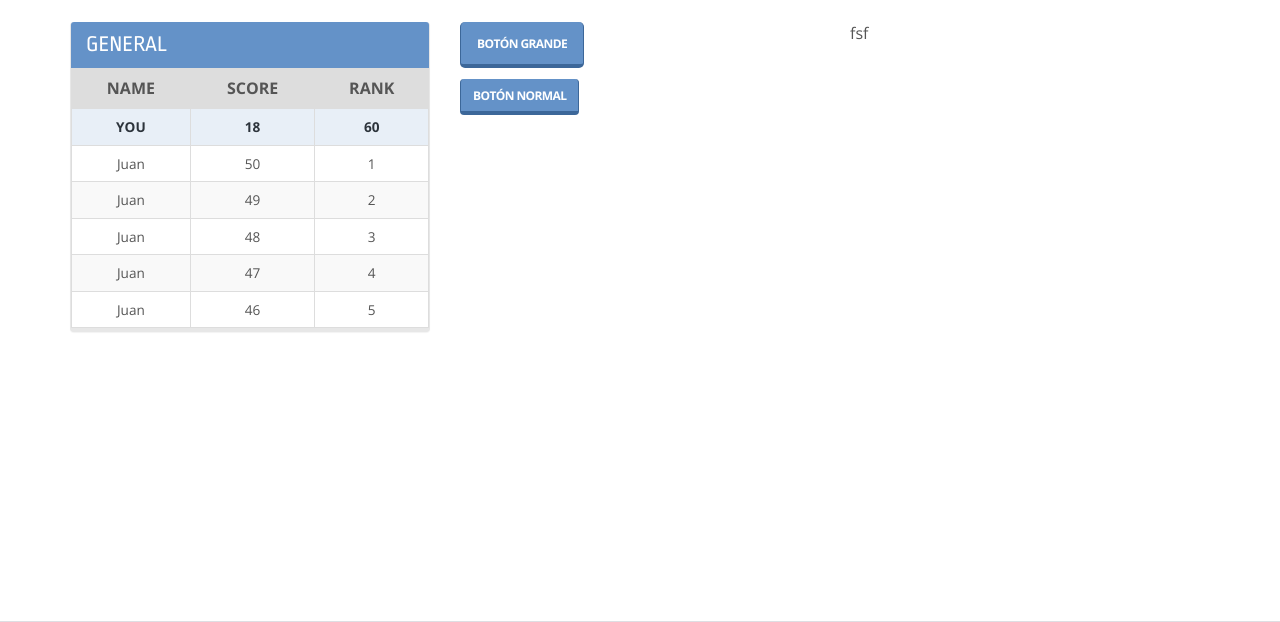
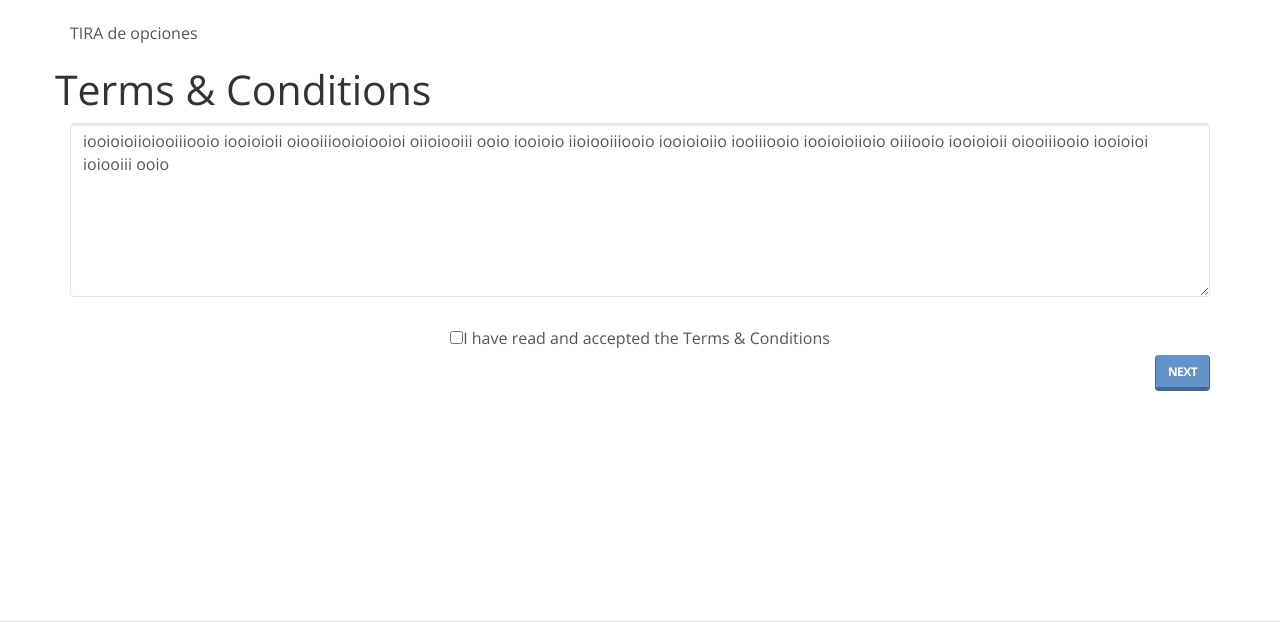
Before and after one commit to ekersten/javadoc_primeros_pasos, a PHP site: page /usr002.php in a window 1280 px wide. Shown: the part 89-711 px from the top of the page. Run offline with PHP 8.4, Linux system fonts and the light colour scheme; style sheets or scripts are compiled from the project's sources; some libraries are stand-ins or nearby versions.

Commit message:
usr002.php arreglos

```diff
--- a/less/styles.less
+++ b/less/styles.less
@@ -160,6 +160,20 @@ footer, .page-wrap:after {
 	display: block;
 }
 
+/* pagina alta usuarios*/
+
+.right_btn{
+	float: right;
+	}
+
+.centrado{
+	display: block;
+text-align: center;
+margin-top: 30px;
+}
+
+
+
 /* BOOTSTRAP OVERRIDES */
 .container-fluid {
 	max-width: 1170px;
@@ -201,6 +215,10 @@ footer, .page-wrap:after {
 	}
 }
 
+/*pagina ranking*/
+
 .badge{
 	background: @btn_azul;
 }
+
+/*fin pagina ranking*/
--- a/usr002.php
+++ b/usr002.php
@@ -11,63 +11,20 @@
 	<div class="page-wrap">
 		<?php include('includes/header.php'); ?>
 		<section class="container-fluid">
+			TIRA de opciones
 			<div class="row">
-				<div class="col-xs-4">
-					<div class="panel panel-primary no-padding">
-						<div class="panel-heading">
-							<h3 class="panel-title">General</h3>
-						</div>
-						<div class="panel-body">
-							<table class="table table-striped table-bordered ranking">
-								<thead>
-									<tr>
-										<th>Name</th>
-										<th>Score</th>
-										<th>Rank</th>
-									</tr>
-								</thead>
-								<tbody>
-									<tr class="info">
-										<td>YOU</td>
-										<td>18</td>
-										<td>60</td>
-									</tr>
-									<tr>
-										<td>Juan</td>
-										<td>50</td>
-										<td>1</td>
-									</tr>
-									<tr>
-										<td>Juan</td>
-										<td>49</td>
-										<td>2</td>
-									</tr>
-									<tr>
-										<td>Juan</td>
-										<td>48</td>
-										<td>3</td>
-									</tr>
-									<tr>
-										<td>Juan</td>
-										<td>47</td>
-										<td>4</td>
-									</tr>
-									<tr>
-										<td>Juan</td>
-										<td>46</td>
-										<td>5</td>
-									</tr>
-								</tbody>
-							</table>
-						</div>
-					</div>
+				<h1>Terms & Conditions</h1>
+				<form>
+				<div class="col-xs-12">
+					<textarea class="form-control" rows="7">iooioioiioiooiiiooio iooioioii oiooiiiooioiooioi oiioiooiii ooio iooioio iioiooiiiooio iooioioiio iooiiiooio iooioioiioio oiiiooio iooioioii oiooiiiooio iooioioi ioiooiii ooio</textarea>
+					<label class="centrado"><input type="checkbox">I have read and accepted the Terms & Conditions</label>
+      				<button type="submit" class="btn btn-primary right_btn">NEXT</button>
 				</div>
-				<div class="col-xs-4">
-					<p><button type="button" class="btn btn-primary btn-lg">Botón Grande</button></p>
-					<p><button type="button" class="btn btn-primary">Botón Normal</button></p>
-				</div>
-				<div class="col-xs-4">fsf</div>
-			</div>
+
+			</form>
+
+
+
 		</section>
 	</div>
 	<?php include('includes/footer.php'); ?>
```
